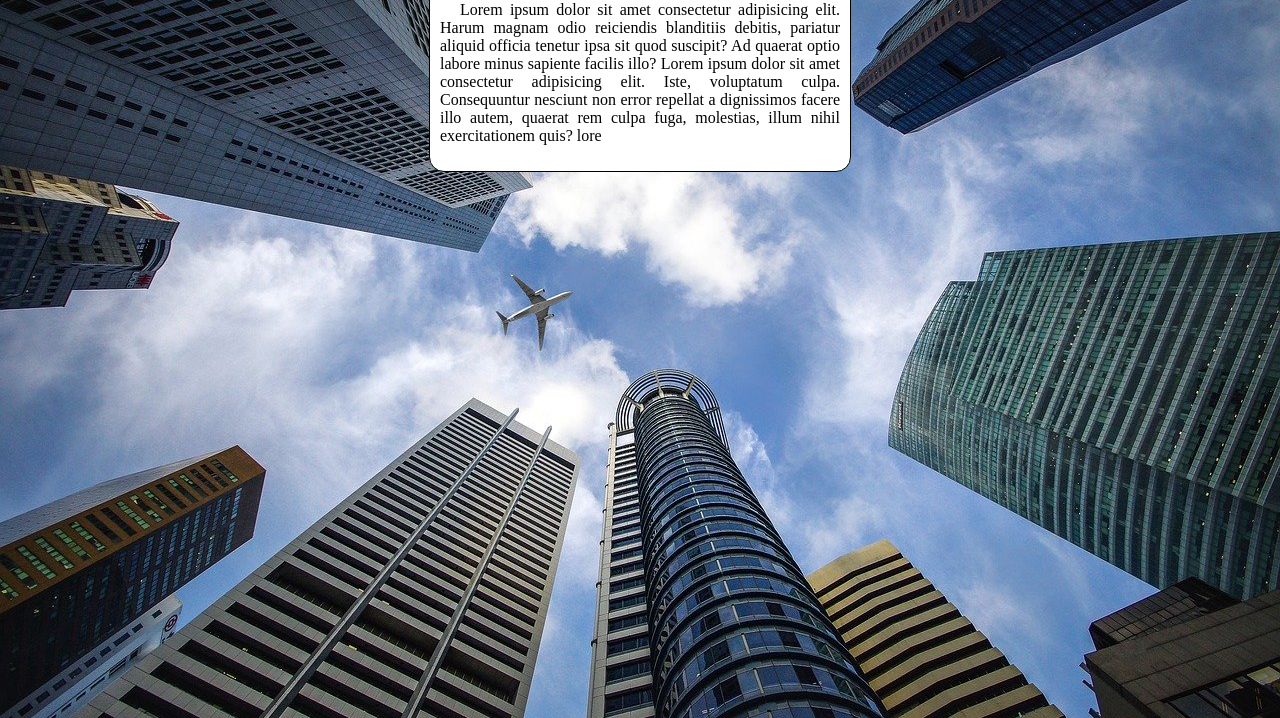
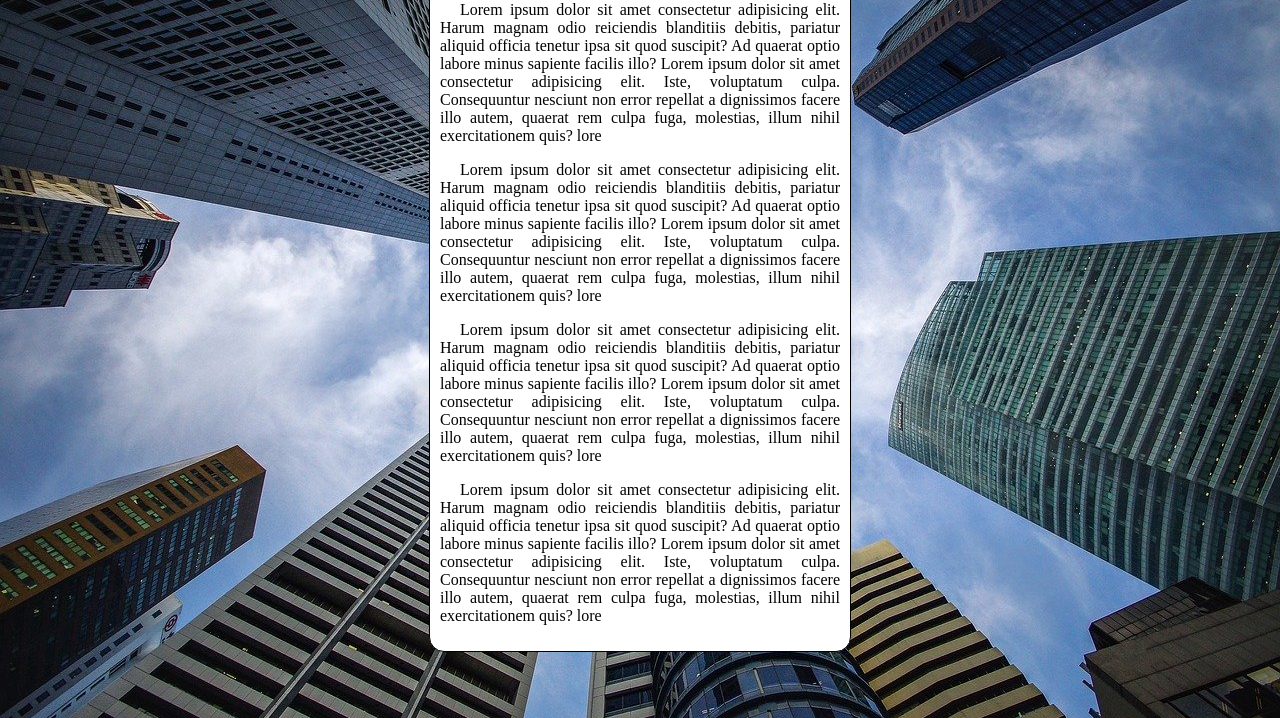
Before and after one commit to rrcustom/html-css, a plain HTML site: page exercicios/Modulo 2/ex022/fundo006.html in a window 1280 px wide. Shown: the part 98-816 px from the top of the page. Drawn offline with Linux system fonts and the light colour scheme.

Commit message:
atualizacao do ex22

```diff
--- a/exercicios/Modulo 2/ex022/fundo006.html
+++ b/exercicios/Modulo 2/ex022/fundo006.html
@@ -10,7 +10,7 @@
             background-color: black;
             background-image: url('imagens/wallpaper002.jpg');
             background-position: center top;
-            background-repeat: no-repeat;
+            background-repeat: repeat-y;
             background-size: cover;
         }
 
@@ -30,8 +30,14 @@
     <main>
         <h1>Teste de imagem de fundo</h1>
         <p>Lorem ipsum dolor sit amet consectetur adipisicing elit. Harum magnam odio reiciendis blanditiis debitis, pariatur aliquid officia tenetur ipsa sit quod suscipit? Ad quaerat optio labore minus sapiente facilis illo? Lorem ipsum dolor sit amet consectetur adipisicing elit. Iste, voluptatum culpa. Consequuntur nesciunt non error repellat a dignissimos facere illo autem, quaerat rem culpa fuga, molestias, illum nihil exercitationem quis? lore
+        </p>
+        <p>Lorem ipsum dolor sit amet consectetur adipisicing elit. Harum magnam odio reiciendis blanditiis debitis, pariatur aliquid officia tenetur ipsa sit quod suscipit? Ad quaerat optio labore minus sapiente facilis illo? Lorem ipsum dolor sit amet consectetur adipisicing elit. Iste, voluptatum culpa. Consequuntur nesciunt non error repellat a dignissimos facere illo autem, quaerat rem culpa fuga, molestias, illum nihil exercitationem quis? lore
+        </p>
+        <p>Lorem ipsum dolor sit amet consectetur adipisicing elit. Harum magnam odio reiciendis blanditiis debitis, pariatur aliquid officia tenetur ipsa sit quod suscipit? Ad quaerat optio labore minus sapiente facilis illo? Lorem ipsum dolor sit amet consectetur adipisicing elit. Iste, voluptatum culpa. Consequuntur nesciunt non error repellat a dignissimos facere illo autem, quaerat rem culpa fuga, molestias, illum nihil exercitationem quis? lore
+        </p>
+        <p>Lorem ipsum dolor sit amet consectetur adipisicing elit. Harum magnam odio reiciendis blanditiis debitis, pariatur aliquid officia tenetur ipsa sit quod suscipit? Ad quaerat optio labore minus sapiente facilis illo? Lorem ipsum dolor sit amet consectetur adipisicing elit. Iste, voluptatum culpa. Consequuntur nesciunt non error repellat a dignissimos facere illo autem, quaerat rem culpa fuga, molestias, illum nihil exercitationem quis? lore
+        </p>
 
-        </p>
     </main>
 </body>
 </html>
```
Also changed, not shown: exercicios/Modulo 2/ex022/fundo007.html (added, +11 -0 lines).
